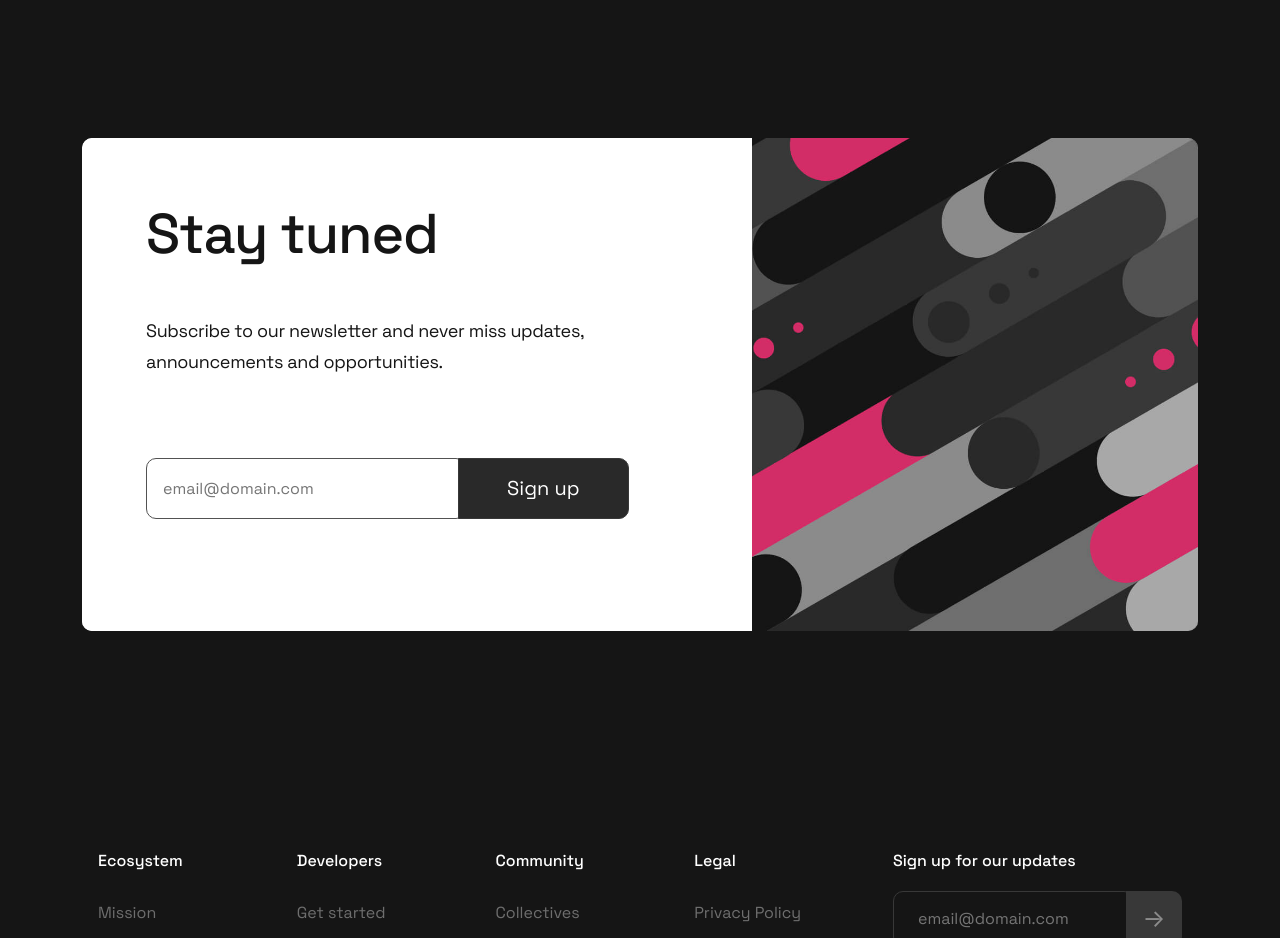
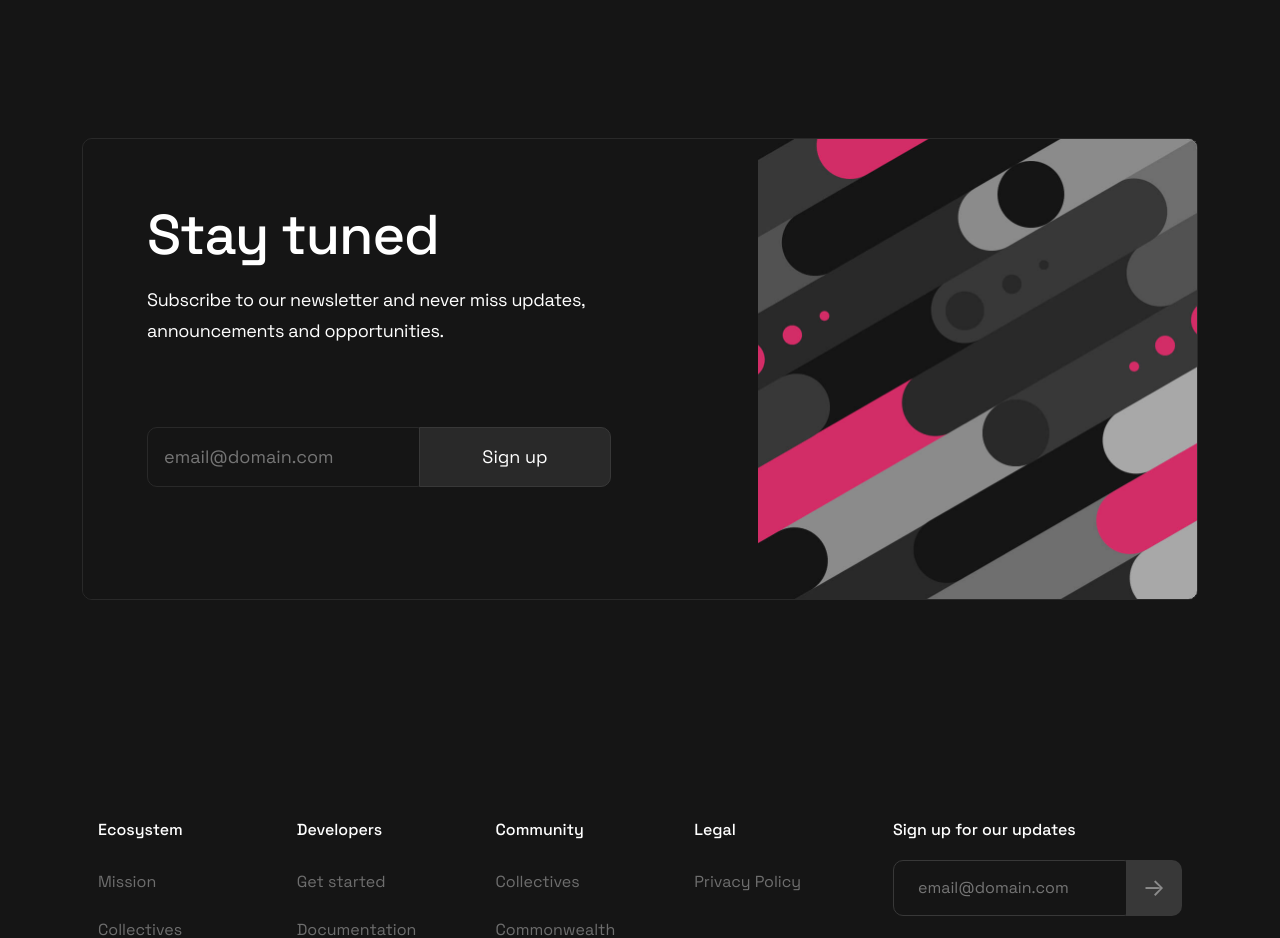
Before and after one commit to edgeware-network/Edgeware-Website, a Next.js app: page /press in a window 1280 px wide. Shown: the part 1980-2918 px from the top of the page. Built offline with nearby package versions, Linux system fonts and the light colour scheme.

Commit message:
Tweaks newsletter form (closes: T-960)

```diff
--- a/components/common/newsletter/newsletter-form.module.scss
+++ b/components/common/newsletter/newsletter-form.module.scss
@@ -28,41 +28,43 @@
 
 .input {
   width: 100%;
+  background: var(--grey-900);
+  color: var(--grey-grey-500);
   border-radius: var(--br-m);
-  border: solid 1px var(--grey-600);
+  border: solid 1px var(--grey-800);
   padding: 12px var(--spacing-s) 12px var(--spacing-s);
   margin: 0 0 var(--spacing-xs) 0;
-  font-size: 1rem;
+  font-size: var(--fs-text-lg);
   font-family: var(--ff-text);
 
   &:focus {
     outline: none;
-    border: solid 1px var(--grey-900);
+    border: solid 1px var(--grey-600);
   }
 
   @include media-breakpoint-up(lg) {
     padding: 12px var(--spacing-s);
     margin: 0;
-    width: 320px;
-    max-width: 320px;
-    height: 61px;
+    width: 280px;
+    max-width: 280px;
+    height: 60px;
   }
 }
 
 .button {
-  font-size: 1.25rem;
+  font-size: var(--fs-text-lg);
   color: var(--bw-white);
   background-color: var(--grey-800);
   border-radius: var(--br-m);
   border: solid 1px var(--grey-700);
   padding: 10px var(--spacing-m);
   display: block;
-  width: 100%;
+  flex: 0 1 12rem;
 
   @include media-breakpoint-up(lg) {
-    width: auto;
+    width: 12rem;
     display: inline-block;
-    padding: 12px var(--spacing-m);
+    padding: 12px 0;
     border-radius: 0 var(--br-m) var(--br-m) 0;
     margin-left: -8px;
   }
--- a/components/common/newsletter/newsletter-form.tsx
+++ b/components/common/newsletter/newsletter-form.tsx
@@ -31,9 +31,7 @@ export const NewsletterForm: React.FC = () => {
               defaultValue=""
             />
           </div>
-          <button type="submit" className={styles.button}>
-            Sign up
-          </button>
+          <input type="submit" className={styles.button} value="Sign up" />
         </div>
       </fieldset>
     </form>
--- a/components/common/newsletter/newsletter.module.scss
+++ b/components/common/newsletter/newsletter.module.scss
@@ -2,11 +2,11 @@
 
 .wrapper {
   margin: 0;
-  color: var(--grey-900);
   border-radius: var(--br-m);
+  border: 1px solid var(--grey-800);
   padding: var(--spacing-xs);
 
-  background: var(--bw-white) url('/images/developer/mailart@2x.jpg') 100% 50% no-repeat;
+  background: var(--grey-900) url('/images/developer/mailart@2x.jpg') 100% 50% no-repeat;
   background-size: cover;
 
   @include media-breakpoint-up(lg) {
@@ -21,9 +21,9 @@
 
 .content {
   padding: var(--spacing-s);
-  background: var(--bw-white);
+  background: var(--grey-900);
+  color: var(--bw-white);
   border-radius: var(--br-m) 0px 0px;
-
 
   @include media-breakpoint-up(lg) {
     padding: var(--spacing-xl);
@@ -36,3 +36,7 @@
     }
   }
 }
+
+.headline {
+  margin: 0 0 var(--spacing-s) 0;
+}
--- a/components/common/newsletter/newsletter.tsx
+++ b/components/common/newsletter/newsletter.tsx
@@ -1,4 +1,5 @@
 import * as React from 'react';
+import cn from 'classnames'
 
 import styles from './newsletter.module.scss';
 import typeStyles from '../typography/typography.module.scss';
@@ -8,7 +9,7 @@ export const Newsletter: React.FC = () => {
   return (
     <div className={styles.wrapper}>
       <div className={styles.content}>
-        <h3 className={typeStyles.h1}>Stay tuned</h3>
+        <h3 className={cn(typeStyles.h1, styles.headline)}>Stay tuned</h3>
         <p className={typeStyles.p}>
           Subscribe to our newsletter and never miss updates, announcements and opportunities.{' '}
         </p>
```
